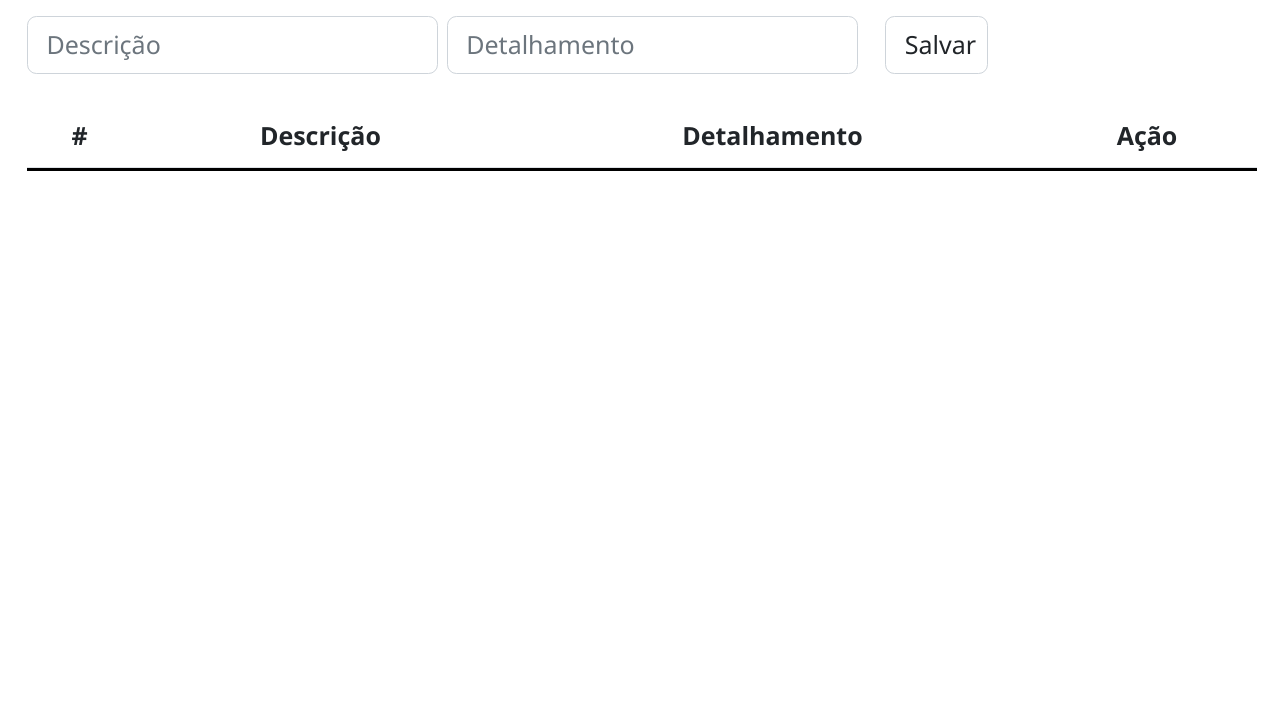
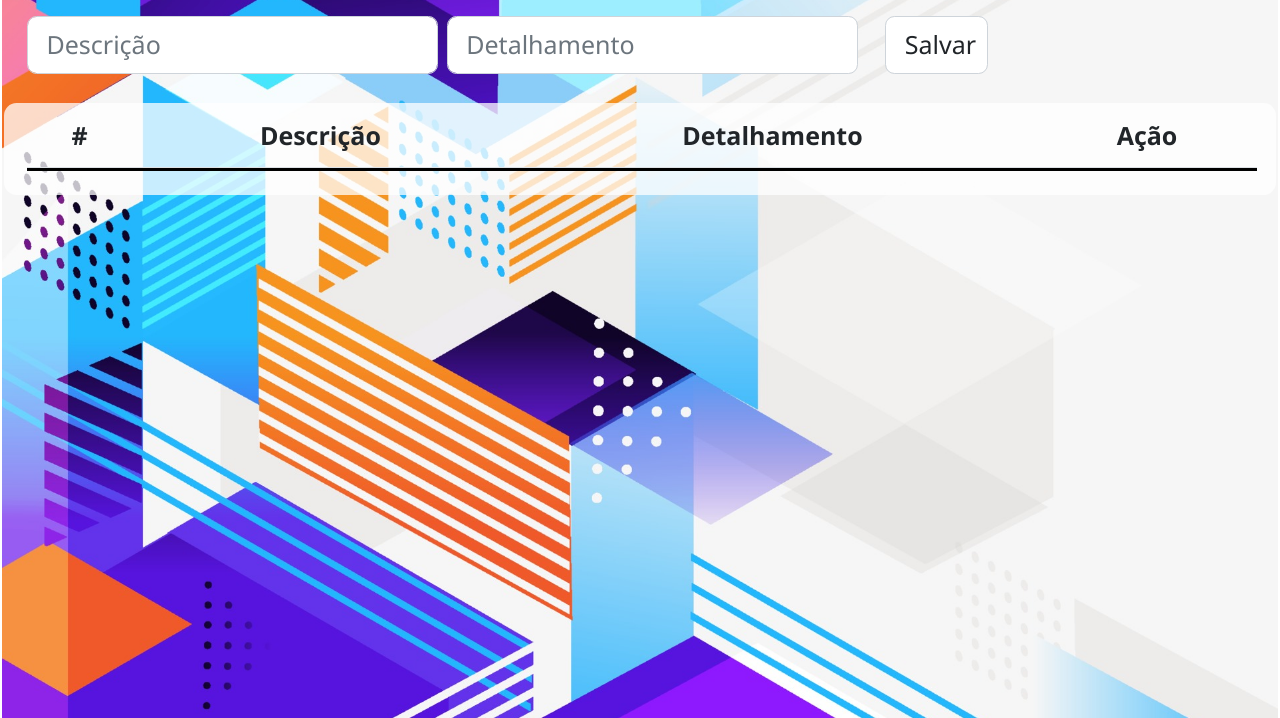
Before and after one commit to rodrigocelmer/logicaProgr_atividadeFinal, a website: page src/messages.html in a window 1280 px wide. Shown: the part 90-808 px from the top of the page. Drawn offline with Linux system fonts and the light colour scheme.

Commit message:
wip - messages layout

```diff
--- a/src/css/styles.css
+++ b/src/css/styles.css
@@ -5,7 +5,7 @@ html, body, * {
     font-size: 25px;
 }
 
-.bodyIndex {
+body {
     background-image: url("../images/background.jpg");
     background-size: cover;
     background-position: center;
--- a/src/messages.html
+++ b/src/messages.html
@@ -35,7 +35,7 @@
                     </div>
                 </form>
             </div>
-            <div class="row">
+            <div class="row bg-body bg-opacity-75 rounded-3">
                 <div class="col table-responsive">
                     <table class="table table-striped text-center">
                         <thead>
```
Also changed, not shown: src/index.html (+1 -1 lines).
